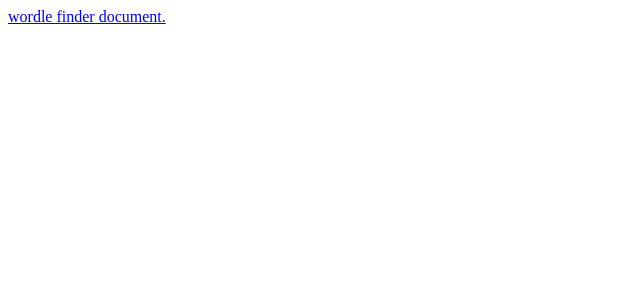
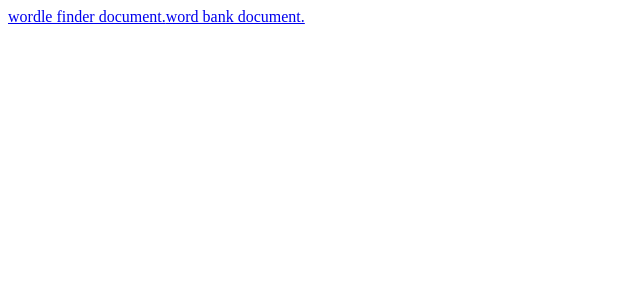
Before and after one commit to BlackBoxBanner/wordleFinder, a Next.js app: page / in a window 1280 px wide. Shown: the top 300 px of the page, without its empty margins (0-640 px from the left). Built offline with nearby package versions, Linux system fonts and the light colour scheme.

Commit message:
add: link to word bank

```diff
--- a/src/pages/findword1.tsx
+++ b/src/pages/findword/1.tsx
@@ -1,7 +1,7 @@
-import Layout from "../components/Layout";
+import Layout from "../../components/Layout";
 import axios from "axios";
 import { useEffect, useState } from "react";
-import { WordleQuery } from "../interfaces/index";
+import { WordleQuery } from "../../interfaces/index";
 
 const main = () => {
 	const [data, setData] = useState({
--- a/src/pages/index.tsx
+++ b/src/pages/index.tsx
@@ -7,6 +7,7 @@
 			<section>
 				<div>
 					<Link href="./wordle">wordle finder document.</Link>
+					<Link href="./word">word bank document.</Link>
 				</div>
 			</section>
 		</Fragment>
```
Also changed, not shown: src/pages/findword/2.tsx (added, +11 -0 lines).
